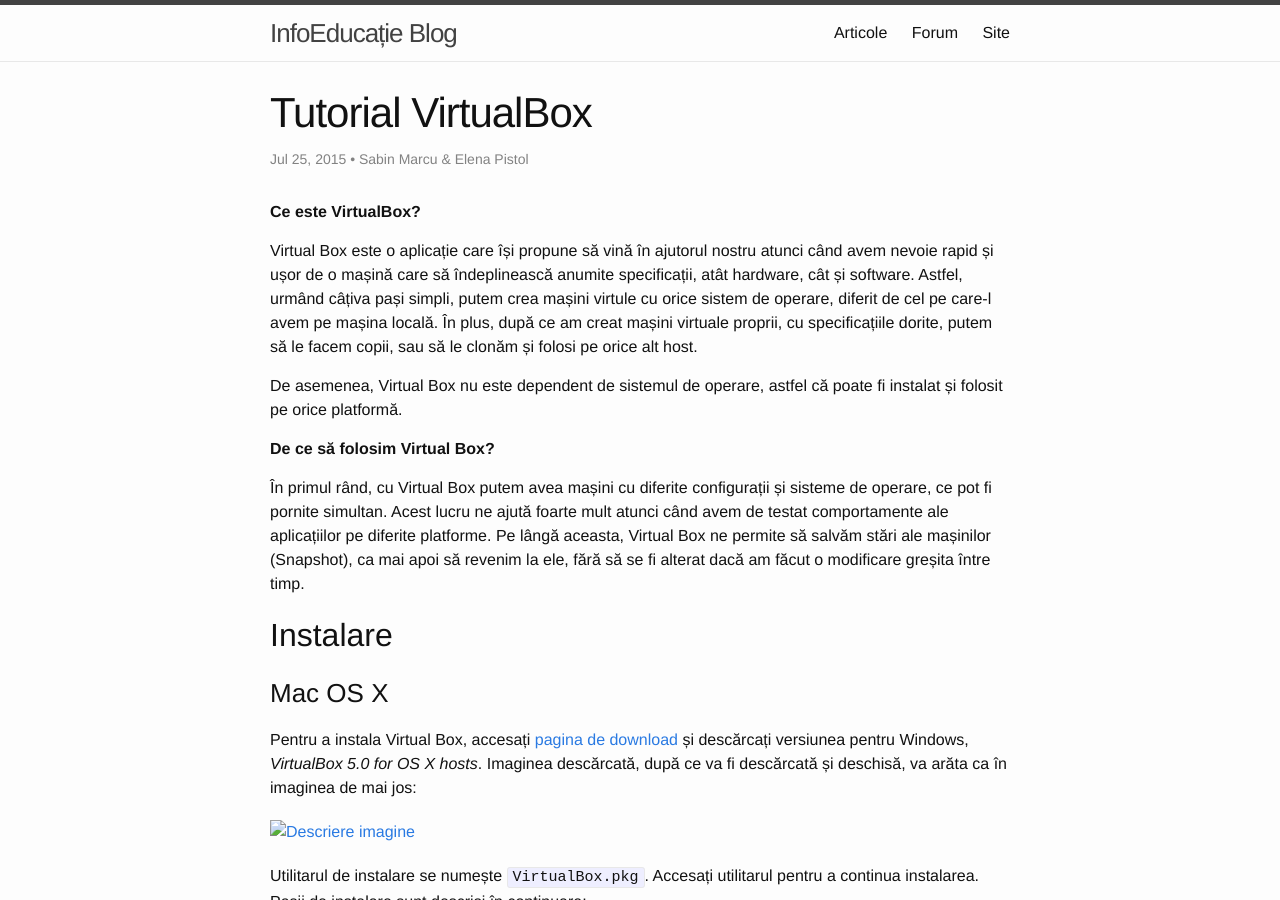
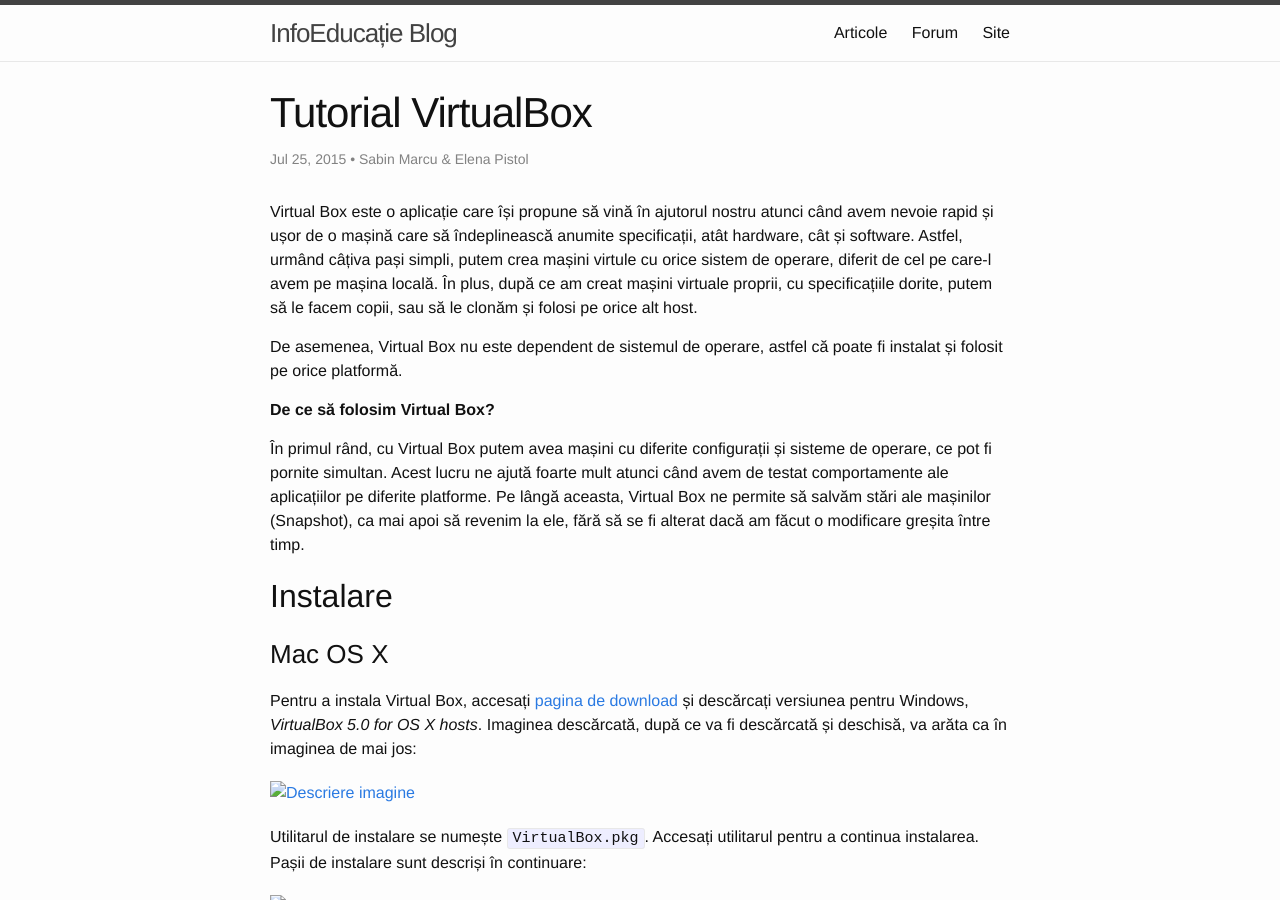
Before and after one commit to infoeducatie/blog.infoeducatie.ro, a Jekyll site: the page built from _posts/2015-07-25-tutorial-virtualbox.markdown, in a window 1280 px wide and 900 px high. Built offline with Jekyll 4.4.1, drawn with Linux system fonts in a browser that asks for light colours.

Commit message:
visibility update for blog index

```diff
--- a/_posts/2015-07-25-tutorial-virtualbox.markdown
+++ b/_posts/2015-07-25-tutorial-virtualbox.markdown
@@ -6,7 +6,6 @@
 categories: tutorial
 ---
 
-**Ce este VirtualBox?**
 
 Virtual Box este o aplicație care își propune să vină în ajutorul nostru atunci când avem nevoie rapid și ușor de o mașină care să îndeplinească anumite specificații, atât hardware, cât și software. Astfel, urmând câțiva pași simpli, putem crea mașini virtule cu orice sistem de operare, diferit de cel pe care-l avem pe mașina locală. În plus, după ce am creat mașini virtuale proprii, cu specificațiile dorite, putem să le facem copii, sau să le clonăm și folosi pe orice alt host.
 
```
